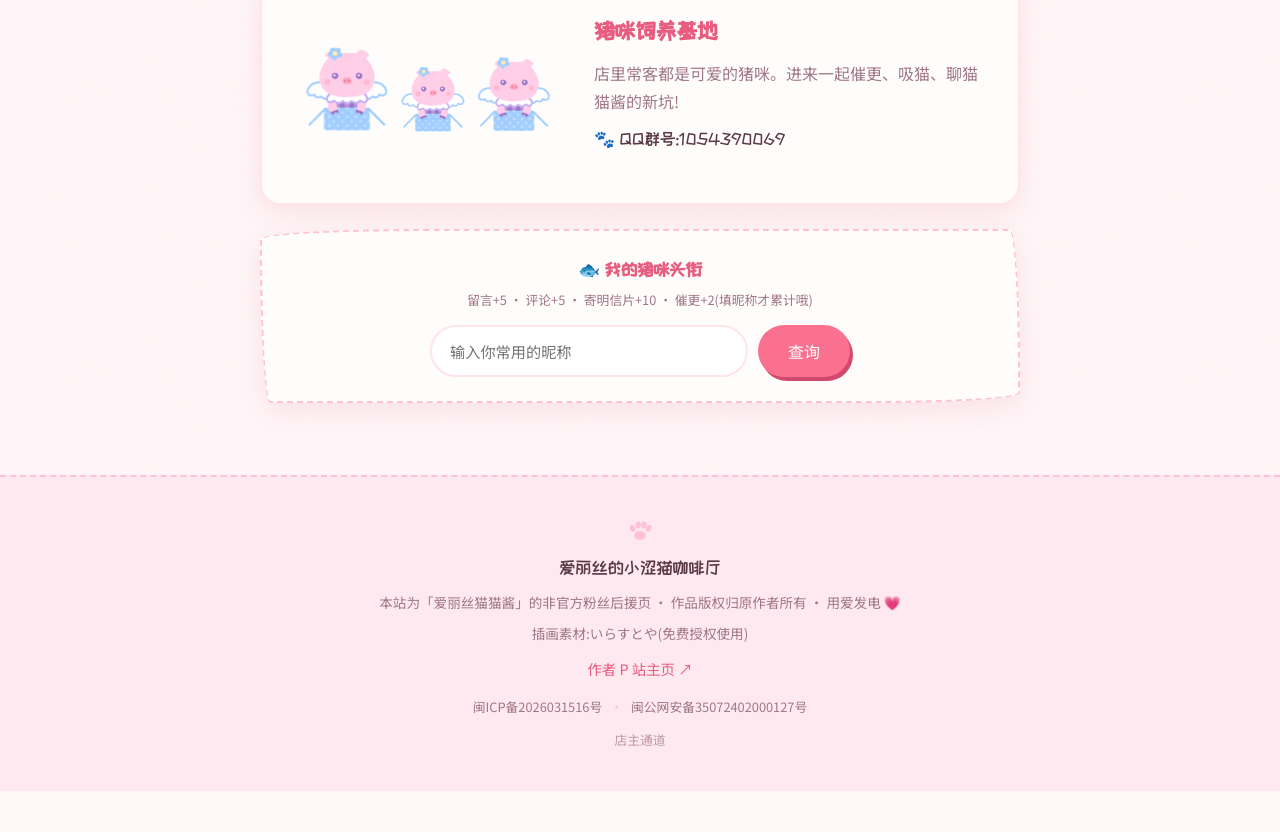
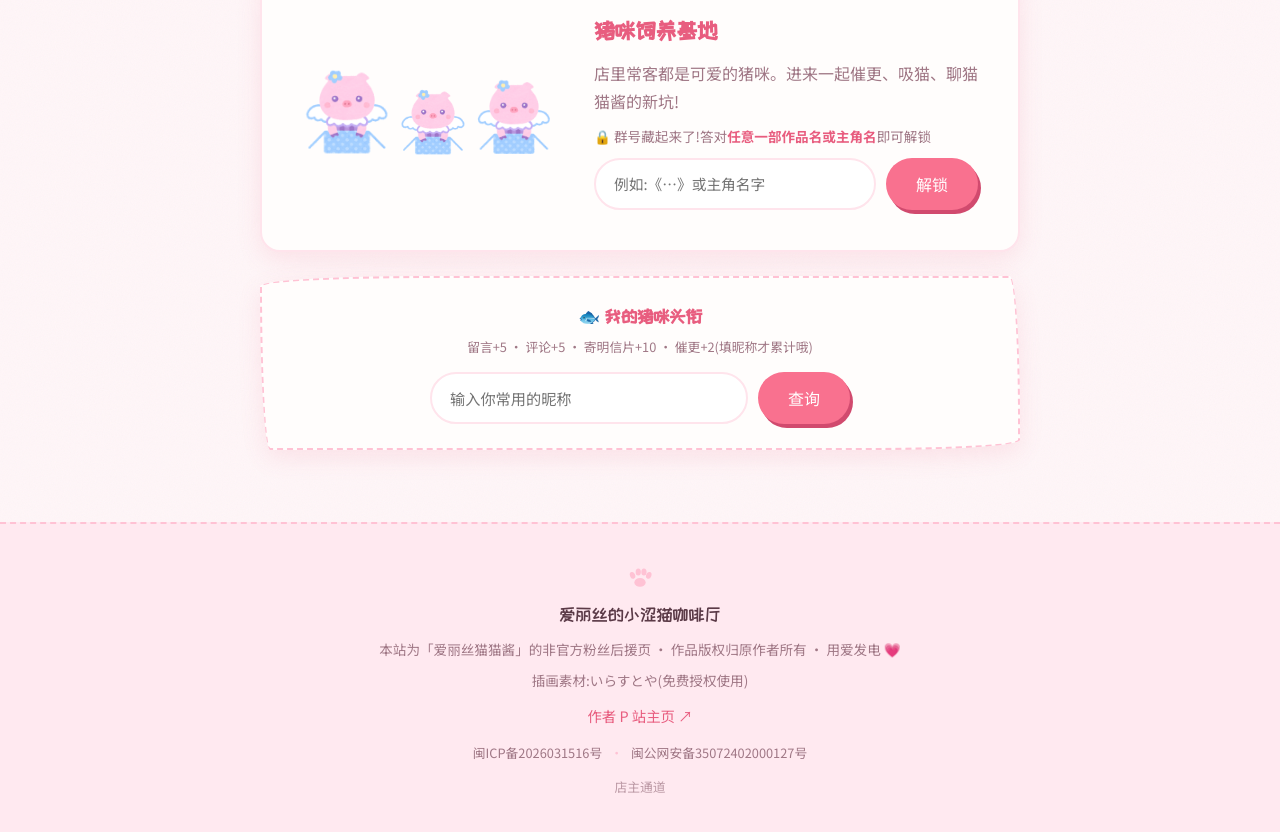
Before and after one commit to wenjinqing/WEN_WebDisplay, a Vue app: page / in a window 1280 px wide. Shown: the part 5760-6592 px from the top of the page. Before the commit the page ends 6551 px from the top, so only its background shows below. Built offline with nearby package versions, Linux system fonts and the light colour scheme; no server answers; a web font is replaced by a local one.

Commit message:
feat: 群号答题解锁(作品名/主角名验证),公开内容群号打码

```diff
--- a/src/components/PigmiClub.vue
+++ b/src/components/PigmiClub.vue
@@ -1,8 +1,39 @@
 <script setup>
+import { ref } from 'vue'
 import PigmiFace from './PigmiFace.vue'
 import SectionTitle from './SectionTitle.vue'
 import LevelQuery from './LevelQuery.vue'
 import { site } from '../data.js'
+
+// 入群验证:答对任意一部作品名或主角名即可看到群号
+const unlocked = ref(localStorage.getItem('catcafe_gate_qq') || '')
+const answer = ref('')
+const checking = ref(false)
+const wrong = ref(false)
+
+async function verify() {
+  if (!answer.value.trim() || checking.value) return
+  checking.value = true
+  wrong.value = false
+  try {
+    const res = await fetch('/api/gate/verify', {
+      method: 'POST',
+      headers: { 'Content-Type': 'application/json' },
+      body: JSON.stringify({ answer: answer.value }),
+    })
+    const data = await res.json()
+    if (data.pass) {
+      unlocked.value = data.qq
+      localStorage.setItem('catcafe_gate_qq', data.qq)
+    } else {
+      wrong.value = true
+    }
+  } catch {
+    wrong.value = false
+  } finally {
+    checking.value = false
+  }
+}
 </script>
 
 <template>
@@ -19,7 +50,25 @@ import { site } from '../data.js'
         <div class="club-info">
           <h3 class="font-cute">{{ site.fanClub.name }}</h3>
           <p>{{ site.fanClub.desc }}</p>
-          <p class="qq font-cute">🐾 {{ site.fanClub.qq }}</p>
+
+          <!-- 已解锁:显示群号 -->
+          <p v-if="unlocked" class="qq font-cute">🐾 {{ unlocked }}</p>
+
+          <!-- 未解锁:答题验证 -->
+          <div v-else class="gate">
+            <p class="gate-tip">🔒 群号藏起来了!答对<strong>任意一部作品名或主角名</strong>即可解锁</p>
+            <div class="gate-row">
+              <input
+                v-model="answer"
+                placeholder="例如:《…》或主角名字"
+                @keyup.enter="verify"
+              />
+              <button class="btn btn-primary" :disabled="checking || !answer.trim()" @click="verify">
+                {{ checking ? '验证中…' : '解锁' }}
+              </button>
+            </div>
+            <p v-if="wrong" class="wrong">不对哦,真猪咪再想想~</p>
+          </div>
         </div>
       </div>
 
@@ -65,6 +114,46 @@ import { site } from '../data.js'
   font-size: 1.05rem;
 }
 
+.gate {
+  margin-top: 10px;
+}
+
+.gate-tip {
+  color: var(--muted);
+  font-size: 0.85rem;
+  margin-bottom: 10px;
+}
+
+.gate-tip strong {
+  color: var(--pink-deep);
+}
+
+.gate-row {
+  display: flex;
+  gap: 10px;
+}
+
+.gate-row input {
+  flex: 1;
+  border: 2px solid var(--pink-pale);
+  border-radius: 999px;
+  padding: 10px 18px;
+  font-size: 0.92rem;
+  font-family: inherit;
+  color: var(--ink);
+  outline: none;
+}
+
+.gate-row input:focus {
+  border-color: var(--pink);
+}
+
+.wrong {
+  color: var(--pink-deep);
+  font-size: 0.82rem;
+  margin-top: 8px;
+}
+
 @media (max-width: 720px) {
   .club-card {
     flex-direction: column;
```
Also changed, not shown: 1 other file (tests, documents, lock files or other folders).
